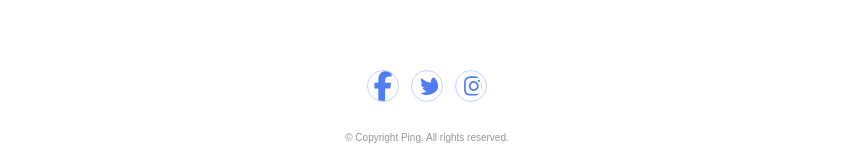
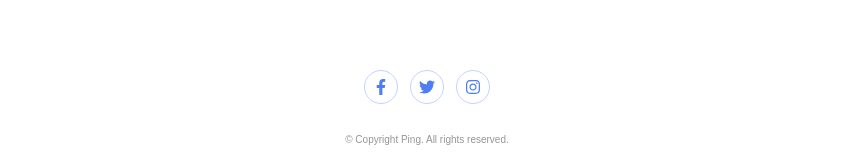
Before and after one commit to SalomonFranco/landingPage, a React (Create React App) app: page / in a window 1280 px wide. Shown: the part 976-1136 px from the top of the page, without its empty margins (213-1066 px from the left). Built offline with nearby package versions, Linux system fonts and the light colour scheme.

Commit message:
fix fotter icons

```diff
--- a/package.json
+++ b/package.json
@@ -8,6 +8,7 @@
     "@testing-library/user-event": "^13.5.0",
     "react": "^18.2.0",
     "react-dom": "^18.2.0",
+    "react-icons": "^5.0.1",
     "react-scripts": "5.0.1",
     "tailwindcss": "^3.4.1",
     "web-vitals": "^2.1.4"
--- a/src/components/Footer.js
+++ b/src/components/Footer.js
@@ -1,37 +1,24 @@
 import React from "react";
+import { FaFacebookF } from "react-icons/fa";
+import { FaTwitter } from "react-icons/fa6";
+import { FaInstagram } from "react-icons/fa6";
 
 const Footer = () => {
   return (
     <footer>
       <div className="flex flex-row justify-center gap-3">
-        <svg
-          xmlns="http://www.w3.org/2000/svg"
-          viewBox="0 0 320 512"
-          className="h-8 w-8 rounded-full border border-pale-blue fill-blue hover:border-blue hover:bg-blue hover:fill-white"
-        >
-          <path d="M80 299.3V512H196V299.3h86.5l18-97.8H196V166.9c0-51.7 20.3-71.5 72.7-71.5c16.3 0 29.4 .4 37 1.2V7.9C291.4 4 256.4 0 236.2 0C129.3 0 80 50.5 80 159.4v42.1H14v97.8H80z" />
-        </svg>
-        <svg
-          xmlns="http://www.w3.org/2000/svg"
-          viewBox="0 0 320 512"
-          className="h-8 w-8 rounded-full border border-pale-blue fill-blue p-1 hover:border-blue hover:bg-blue hover:fill-white"
-        >
-          <path
-            className="mx-auto p-2"
-            d="M459.4 151.7c.3 4.5 .3 9.1 .3 13.6 0 138.7-105.6 298.6-298.6 298.6-59.5 0-114.7-17.2-161.1-47.1 8.4 1 16.6 1.3 25.3 1.3 49.1 0 94.2-16.6 130.3-44.8-46.1-1-84.8-31.2-98.1-72.8 6.5 1 13 1.6 19.8 1.6 9.4 0 18.8-1.3 27.6-3.6-48.1-9.7-84.1-52-84.1-103v-1.3c14 7.8 30.2 12.7 47.4 13.3-28.3-18.8-46.8-51-46.8-87.4 0-19.5 5.2-37.4 14.3-53 51.7 63.7 129.3 105.3 216.4 109.8-1.6-7.8-2.6-15.9-2.6-24 0-57.8 46.8-104.9 104.9-104.9 30.2 0 57.5 12.7 76.7 33.1 23.7-4.5 46.5-13.3 66.6-25.3-7.8 24.4-24.4 44.8-46.1 57.8 21.1-2.3 41.6-8.1 60.4-16.2-14.3 20.8-32.2 39.3-52.6 54.3z"
-          />
-        </svg>
+      <a className="text-blue border rounded-full p-2 border-pale-blue hover:border-blue hover:bg-blue hover:text-white" href="https://facebook.com">
+        <FaFacebookF />
+      </a>
+      <a className="text-blue border rounded-full p-2 border-pale-blue hover:border-blue hover:bg-blue hover:text-white" href="https://facebook.com">
+        <FaTwitter  />
+      </a>
+      <a className="text-blue border rounded-full p-2 border-pale-blue hover:border-blue hover:bg-blue hover:text-white" href="https://facebook.com">
+        <FaInstagram />
+      </a>
+      </div>
 
-        <svg
-          xmlns="http://www.w3.org/2000/svg"
-          viewBox="0 0 320 512"
-          width="32"
-          height="32"
-          className="border p-1 rounded-full border-pale-blue fill-blue hover:border-blue hover:bg-blue hover:fill-white"
-        >
-          <path d="M224.1 141c-63.6 0-114.9 51.3-114.9 114.9s51.3 114.9 114.9 114.9S339 319.5 339 255.9 287.7 141 224.1 141zm0 189.6c-41.1 0-74.7-33.5-74.7-74.7s33.5-74.7 74.7-74.7 74.7 33.5 74.7 74.7-33.6 74.7-74.7 74.7zm146.4-194.3c0 14.9-12 26.8-26.8 26.8-14.9 0-26.8-12-26.8-26.8s12-26.8 26.8-26.8 26.8 12 26.8 26.8zm76.1 27.2c-1.7-35.9-9.9-67.7-36.2-93.9-26.2-26.2-58-34.4-93.9-36.2-37-2.1-147.9-2.1-184.9 0-35.8 1.7-67.6 9.9-93.9 36.1s-34.4 58-36.2 93.9c-2.1 37-2.1 147.9 0 184.9 1.7 35.9 9.9 67.7 36.2 93.9s58 34.4 93.9 36.2c37 2.1 147.9 2.1 184.9 0 35.9-1.7 67.7-9.9 93.9-36.2 26.2-26.2 34.4-58 36.2-93.9 2.1-37 2.1-147.8 0-184.8zM398.8 388c-7.8 19.6-22.9 34.7-42.6 42.6-29.5 11.7-99.5 9-132.1 9s-102.7 2.6-132.1-9c-19.6-7.8-34.7-22.9-42.6-42.6-11.7-29.5-9-99.5-9-132.1s-2.6-102.7 9-132.1c7.8-19.6 22.9-34.7 42.6-42.6 29.5-11.7 99.5-9 132.1-9s102.7-2.6 132.1 9c19.6 7.8 34.7 22.9 42.6 42.6 11.7 29.5 9 99.5 9 132.1s2.7 102.7-9 132.1z" />
-        </svg>
-      </div>
+
 
       <p className="flex justify-center py-7 text-[10px] text-gray">
         © Copyright Ping. All rights reserved.
```
Also changed, not shown: 1 other file (tests, documents, lock files or other folders).
